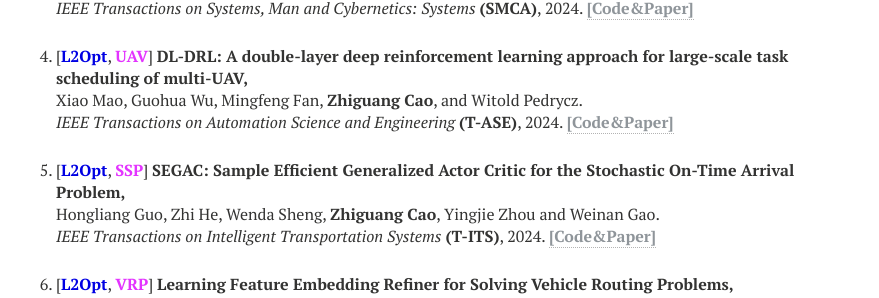
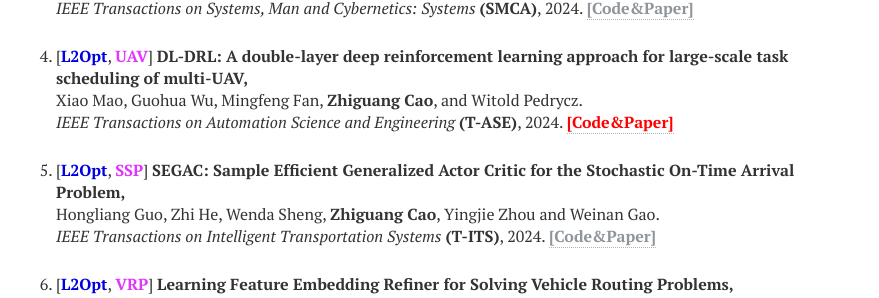
Before and after one commit to zhiguangcaosg/zhiguangcaosg.github.io, a Jekyll site: the page built from publications.md, in a window 1280 px wide. Shown: the part 3536-3834 px from the top of the page, without its empty margins (264-1143 px from the left). Built offline with Jekyll 4.4.1, drawn with Linux system fonts in a browser that asks for light colours; nearby versions of some CDN libraries.

Commit message:
Update publications.html

```diff
--- a/_layouts/publications.html
+++ b/_layouts/publications.html
@@ -435,7 +435,7 @@ div.bibtex pre { font-size: 75%; overflow: auto;  width: 100%; padding: 0em 0em;
 <p>
 [<font color="#0000E3"><b>L2Opt</b></font>, <font color="#E333FF"><b>UAV</b></font>] <b>DL-DRL: A double-layer deep reinforcement learning approach for large-scale task scheduling of multi-UAV,</b>
 <br>Xiao Mao, Guohua Wu, Mingfeng Fan, <b>Zhiguang Cao</b>, and Witold Pedrycz.<br>
-<i> IEEE Transactions on Automation Science and Engineering</i> <b>(T-ASE)</b>, 2024. <a href="https://zhiguangcaosg.github.io/publications/"> <font color="#8F959A"><b>[Code&Paper]</b> </font></a>
+<i> IEEE Transactions on Automation Science and Engineering</i> <b>(T-ASE)</b>, 2024. <a href="https://faculty.csu.edu.cn/guohuawu/zh%20CN/zdylm/193832/list/index.htm" target="_blank"> <font color="#FF0000"><b>[Code&Paper]</b> </font></a>
 </p>
 </li>
 
```
